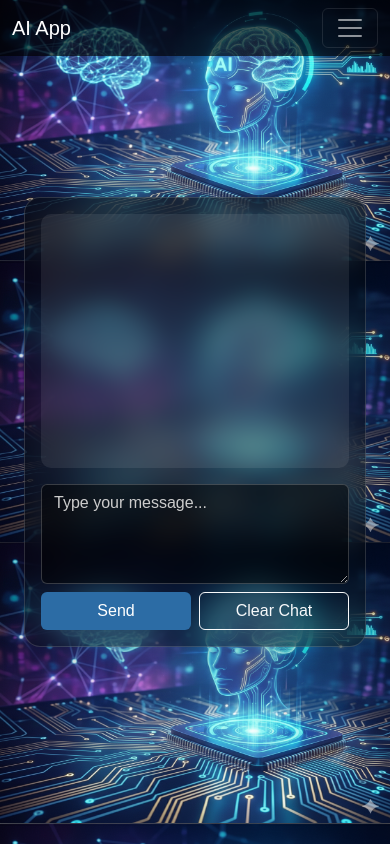
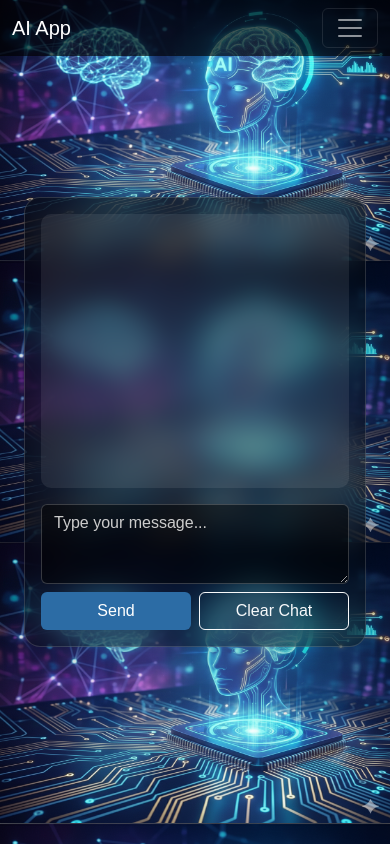
Before and after one commit to danialtrody/AI-Helper, a FastAPI app: page / in a window 390 px wide. Run offline with FastAPI, Linux system fonts and the light colour scheme.

Commit message:
mobile keyboard css

```diff
--- a/frontend/static/css/style.css
+++ b/frontend/static/css/style.css
@@ -173,7 +173,7 @@ textarea#message {
         margin-bottom: 4%;
     }
 
-    textarea.form-control {
+    textarea#message {
 
     min-height: 80px;
     }
@@ -182,4 +182,37 @@ textarea#message {
     display: flex;
     flex-direction: row;
     }
+
+    p.ai, p.system {
+        font-size: medium !important;
+    }
+    .you {
+        font-size: medium !important;
+    }
+
+        body, html {
+        overflow: hidden; /* מונע גלילה כללית */
+        height: 100vh;
+    }
+
+    .chat-container {
+        position: fixed;
+        bottom: 0;
+        width: 100%;
+    }
+
+    .chat-messages {
+        max-height: 60vh; /* רק הדיאלוגים יגללו */
+        overflow-y: auto;
+    }
+
+    .chat-box {
+        height: 100%;
+        max-height: 274px;
+    }
+
+    .flex-column {
+    justify-content: center;
+    }
+
 }
```
Also changed, not shown: chat.db.
